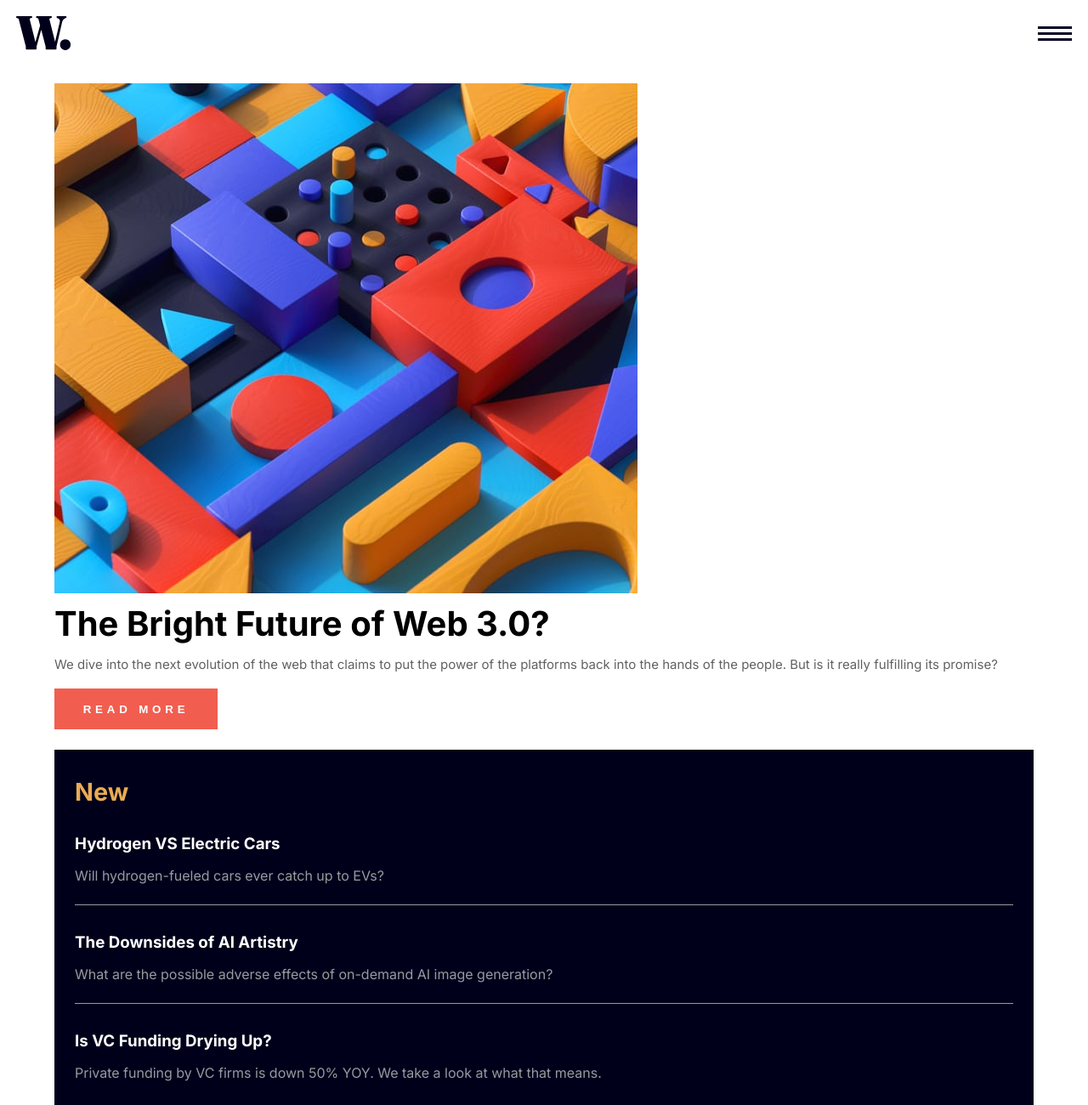
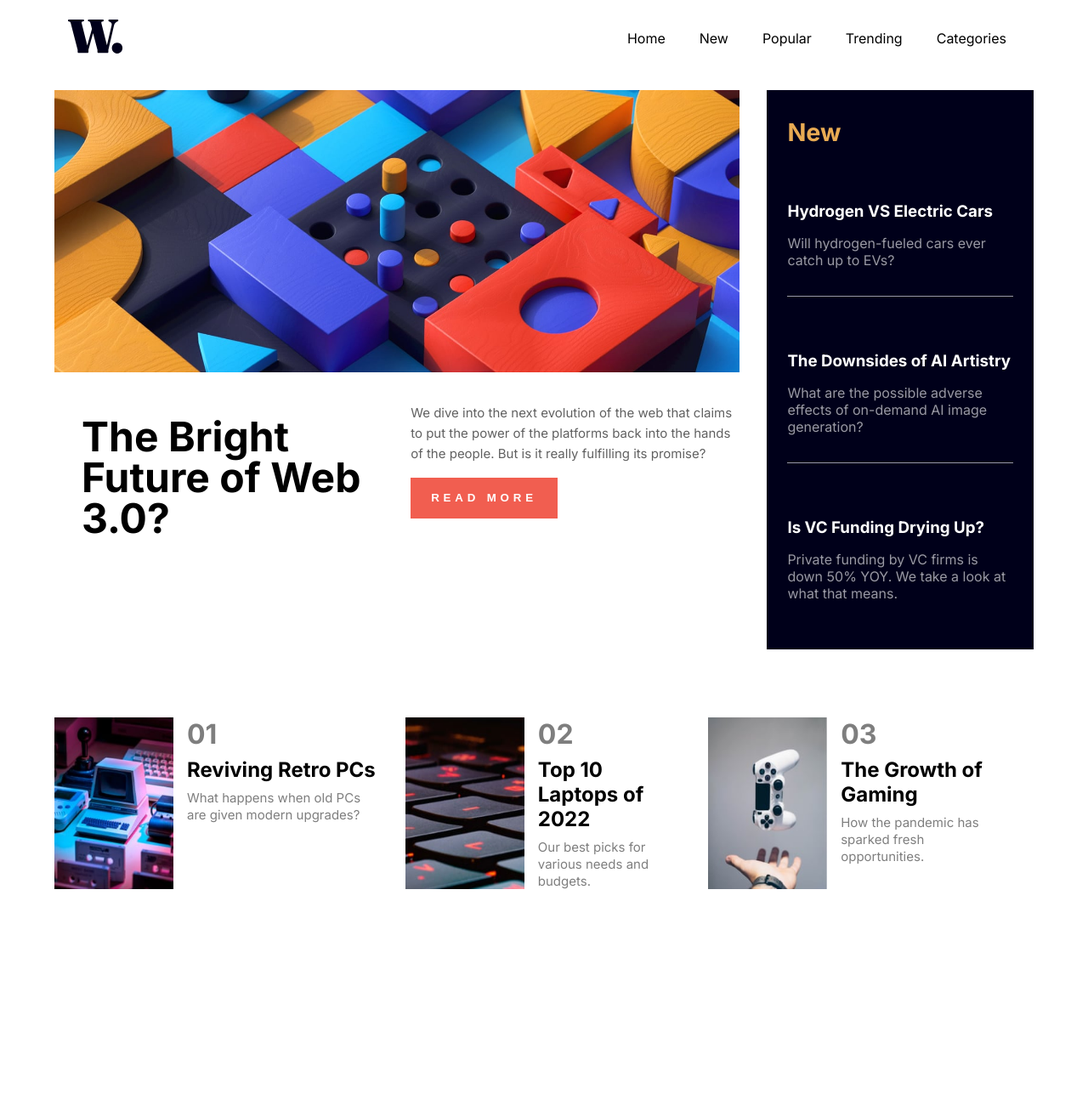
Before and after one commit to hxshan/News-Page, a plain HTML site: page index.html in a window 1280 px wide. Shown: the top 1300 px of the page at 85% size. After the commit the page ends 1094 px from the top, so only its background shows below. Drawn offline with Linux system fonts and the light colour scheme.

Commit message:
submit 1

```diff
--- a/index.html
+++ b/index.html
@@ -16,7 +16,7 @@
                 <img src="assets/images/logo.svg" alt="logo">
             </div>
 
-
+            <div class="mobile-nav">
             <ul class="hidden" id="nav-items">
                     <div class="close-btn">
                         <img src="assets/images/icon-menu-close.svg" alt="close">
@@ -29,20 +29,37 @@
                 </ul>
             <button class="menu-btn">
                 <img src="assets/images/icon-menu.svg" alt="menu">
+            </button>
+            </div>
+            <div class="desk-nav">
+                <ul>
+                    <li class="nav-link"><a href="#">Home</a></li>
+                    <li class="nav-link"><a href="#">New</a></li>
+                    <li class="nav-link"><a href="#">Popular</a></li>
+                    <li class="nav-link"><a href="#">Trending</a></li>
+                    <li class="nav-link"><a href="#">Categories</a></li>
+                </ul>
             </div>
         </nav>
        </header>
 
        <div class="page-main-content">
+          <div class="first-section">
                 <img src="assets/images/image-web-3-mobile.jpg" alt="image">
+                <div class="content">
                     <div class="content-heading">
                         <h1>The Bright Future of Web 3.0?</h1>
                     </div>
+                    <div class="content-description-container">
                         <div class="content-description">
                             We dive into the next evolution of the web that claims to put the power of the platforms back into the hands of the people.
                             But is it really fulfilling its promise?
                         </div>
                         <button class="readmore-btn"><span>READ MORE</span></button>
+                    </div>
+
+                </div>
+
           </div>
 
           <div class="new-article-section">
@@ -75,21 +92,41 @@
           </div>
 
 
-       <!--
+        </div>
 
-        01
-        Reviving Retro PCs
-        What happens when old PCs are given modern upgrades?
+        <div class="rank-article-section">
+            <div class="rank-section-container">
+                <div class="rank-article">
+                    <img src="assets/images/image-retro-pcs.jpg" alt="retro pc">
+                    <div class="rank-text">
+                        <h1>01</h2>
+                        <h2>Reviving Retro PCs</h2>
+                        <span>What happens when old PCs are given modern upgrades?</span>
+                    </div>
+                </div>
 
-        02
-        Top 10 Laptops of 2022
-        Our best picks for various needs and budgets.
+                <div class="rank-article">
+                    <img src="assets/images/image-top-laptops.jpg" alt="retro pc">
+                    <div class="rank-text">
+                        <h1>02</h2>
+                        <h2>Top 10 Laptops of 2022</h2>
+                        <span>Our best picks for various needs and budgets.</span>
+                    </div>
+                </div>
+                <div class="rank-article">
+                    <img src="assets/images/image-gaming-growth.jpg" alt="retro pc">
+                    <div class="rank-text">
+                        <h1>03</h2>
+                        <h2>The Growth of Gaming</h2>
+                        <span>How the pandemic has sparked fresh opportunities.</span>
+                    </div>
+                </div>
+            </div>
+       </div>
 
-        03
-        The Growth of Gaming
-        How the pandemic has sparked fresh opportunities.
 
-       -->
+
+
 
     </main>
     <script src="index.js"></script>
--- a/index.js
+++ b/index.js
@@ -4,9 +4,9 @@ let nav_items = document.querySelector("#nav-items")
 
 menu_open_btn.addEventListener('click',function(){
     nav_items.classList.toggle("hidden")
-    nav_items.classList.add("nav-items")
+    nav_items.classList.toggle("nav-items")
 })
 menu_close_btn.addEventListener('click',function(){
     nav_items.classList.toggle("nav-items")
-    nav_items.classList.add("hidden")
+    nav_items.classList.toggle("hidden")
 })
--- a/style.css
+++ b/style.css
@@ -16,6 +16,9 @@
     padding: 0.7rem;
     margin:0.5rem .5rem 0rem .5rem;
 
+}
+.desk-nav{
+    display: none;
 }
 .hidden{
     border: none;
@@ -43,6 +46,7 @@
     padding:1rem 1rem 1rem 1.5rem;
 }
 .nav-link a{
+    color: black;
     text-decoration: none;
 }
 .menu-btn{
@@ -82,7 +86,7 @@
 .readmore-btn{
     border: none;
     border-radius: 0px;
-    max-width: 12rem;
+    max-width: 15rem;
     min-height: 3rem;
     background-color: hsl(5, 85%, 63%);
     color: white;
@@ -90,6 +94,7 @@
 }
 .readmore-btn span{
     font-weight: 700;
+    padding: 0rem 1.5rem;
     letter-spacing: .3rem;
 }
 .new-article-section{
@@ -101,7 +106,6 @@
 }
 .section-container{
     padding: 1.5rem;
-    background-color: hsl(240, 100%, 5%);
 }
 
 .section-heading{
@@ -125,3 +129,102 @@
     color: white;
     padding-bottom: 1rem;
 }
+.rank-article-section{
+    display: grid;
+    max-width: 90vw;
+    align-items: start;
+    margin: 1.5rem auto;
+
+}
+.rank-article{
+    display:flex ;
+    justify-content: space-between;
+    padding:1.5rem 0rem;
+    color: rgba(0, 0, 0, 0.507);
+}
+.rank-article img{
+    width: 100%;
+    height:100%;
+    max-width: 8.75rem;
+}
+.rank-text{
+    align-self: flex-start;
+    padding: 0rem 0rem 0rem 1rem;
+}
+.rank-text h2{
+    color: black;
+    padding: .5rem 0rem;
+}
+.rank-text span{
+    font-size: 0.9375rem;
+}
+
+@media screen and (min-width:1024px) {
+    .page{
+        padding: 0rem 2rem;
+    }
+    .mobile-nav{
+        display: none;
+    }
+    .desk-nav{
+        display: block;
+    }
+    .navbar{
+        padding: .7rem 2.5rem;
+    }
+
+    .desk-nav ul{
+        display: flex;
+        list-style: none;
+    }
+    .new-article-section{
+        margin:0;
+    }
+
+    .first-section{
+        max-width: 70%;
+    }
+    .first-section img{
+        content: url("assets/images/image-web-3-desktop.jpg");
+    }
+    .page-main-content{
+        display: flex;
+
+        gap:2rem;
+    }
+    .new-article-section{
+        margin: 0;
+    }
+    .article{
+        padding: 2rem 0rem;
+    }
+    .content{
+        display: grid;
+        grid-template-columns: repeat(2,1fr);
+        padding-top: 2rem;
+
+    }
+    .content-heading{
+        font-family: Inter , sans-serif;
+        line-height: 3rem;
+        margin: 1rem 0rem;
+        font-size: 1.5rem;
+        font-weight: 800;
+        padding: 0rem 2rem;
+    }
+
+    .content-description-container{
+        padding-left: 1rem;
+    }
+    .rank-article-section{
+        display: flex;
+        padding-top: 2rem;
+    }
+    .rank-section-container{
+        display: flex;
+        flex-direction: row;
+    }
+    .rank-article{
+        padding-right: 2rem;
+    }
+}
```
Lines whose indentation alone changed are shown as unchanged.
